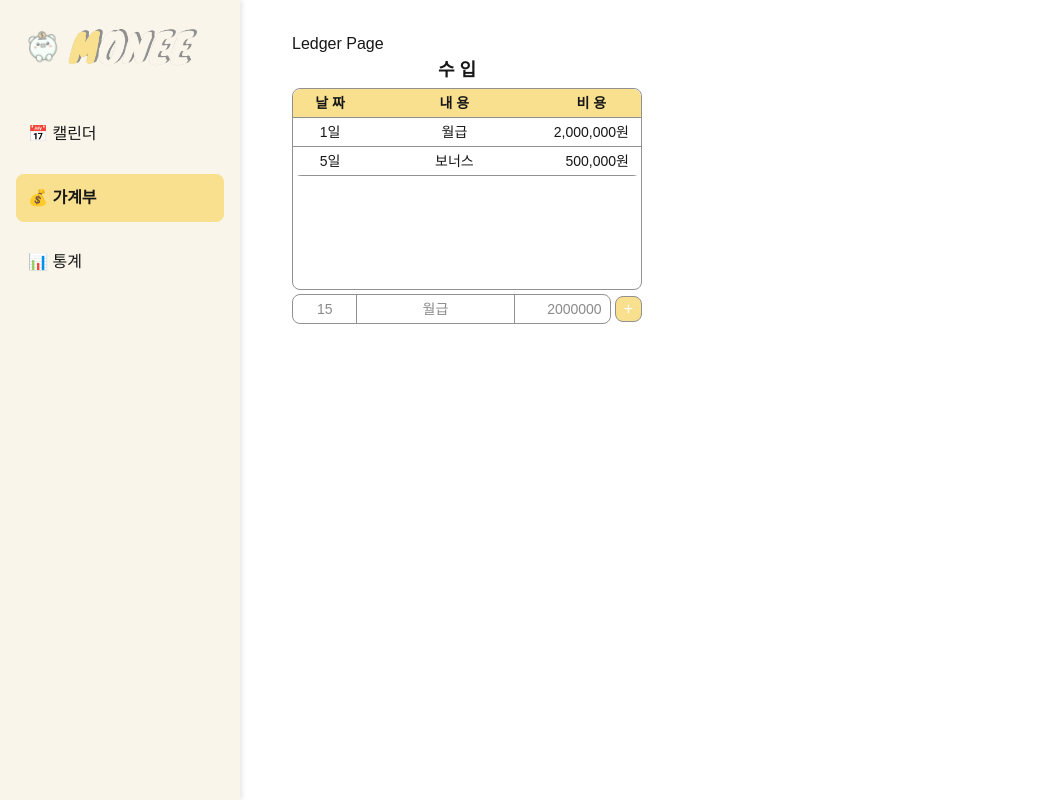
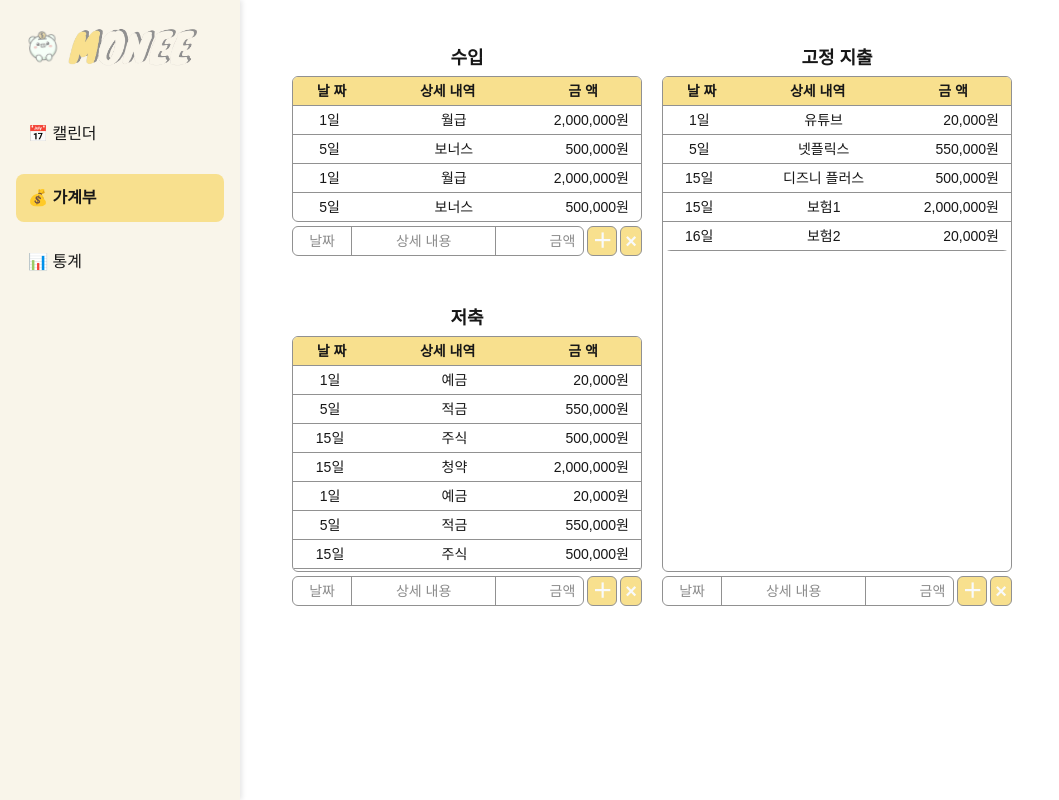
Before and after one commit to nastorond/monee, a Next.js app in the folder fe/: page / in a window 1280 px wide. Both pictures are taken after a click on the item "💰 가계부". Shown: the whole page, without its empty margins (0-1059 px from the left). Built offline with nearby package versions, Linux system fonts and the light colour scheme; a web font is replaced by a local one.

Commit message:
feat: income 수정 삭제 기능 추가 및 컴포넌트 복제

```diff
--- a/fe/app/globals.css
+++ b/fe/app/globals.css
@@ -1,4 +1,20 @@
 @import "tailwindcss";
+
+/* 모든 스크롤바에 적용 */
+.scrollbar-thin::-webkit-scrollbar {
+  width: 7px;
+}
+
+.scrollbar-thin::-webkit-scrollbar-thumb {
+  background-color: #F8E08E;
+  border-radius: 4px;
+  border: 1px solid #D9D9D9;
+}
+
+.scrollbar-thin::-webkit-scrollbar-track {
+  background-color: #F9F5EA;
+  border: 0.1px solid #D9D9D9;
+}
 
 @font-face {
   font-family: 'NotoSansKR';
--- a/fe/components/Ledger/Income.tsx
+++ b/fe/components/Ledger/Income.tsx
@@ -1,5 +1,5 @@
 "use client";
-import React, { useState } from "react";
+import React, { useEffect, useState } from "react";
 
 interface IncomeData {
   date: number;
@@ -8,18 +8,19 @@ interface IncomeData {
 }
 
 interface IncomeProps {
+  size: Number;
   data: IncomeData[];
   setData: React.Dispatch<React.SetStateAction<IncomeData[]>>;
 }
 
-const Income: React.FC<IncomeProps> = ({ data, setData }) => {
+const Income: React.FC<IncomeProps> = ({ size, data, setData }) => {
+  ////////////입력값 관련////////////////
   // 입력값
   const [newIncome, setNewIncome] = useState<IncomeData>({
     date: 0,
     description: "",
     amount: 0,
   });
-
 
   // 입력값 변경 핸들러
   const handleChange = (e: React.ChangeEvent<HTMLInputElement>) => {
@@ -30,17 +31,33 @@ const Income: React.FC<IncomeProps> = ({ data, setData }) => {
     }));
   };
 
-
   // 입력값 변경 핸들러 + Enter 키 감지
   const handleKeyDown = (e: React.KeyboardEvent<HTMLInputElement>) => {
     if (e.key === "Enter") {
-      handleSubmit();
+      editIndex == null ? handleAdd():handleUpdate();
     }
   };
 
 
-  // 데이터 전송
-  const handleSubmit = () => {
+  ////////////컨텍스트 메뉴/////////////
+  const [contextMenu, setContextMenu] = useState<{ x: number; y: number; index: number } | null>(null);
+
+  // 행 우클릭 이벤트 핸들러
+  const handleContextMenu = (e: React.MouseEvent, index: number) => {
+    e.preventDefault(); // 기본 우클릭 메뉴 비활성화
+    setContextMenu({ x: e.clientX, y: e.clientY, index });
+  };
+
+  // 다른 곳 클릭 시 컨텍스트 메뉴 닫기
+  useEffect(() => {
+    const handleClickOutside = () => setContextMenu(null);
+    window.addEventListener("click", handleClickOutside);
+    return () => window.removeEventListener("click", handleClickOutside);
+  }, []);
+
+
+  ////////////데이터 추가//////////////
+  const handleAdd = () => {
     // 빈 데이터가 있을 경우
     if (!newIncome.date || !newIncome.description || !newIncome.amount) {
       alert("모든 값을 입력해주세요.");
@@ -55,7 +72,7 @@ const Income: React.FC<IncomeProps> = ({ data, setData }) => {
 
     // 성공 - 데이터 전송 후 초기화
     if (newIncome.date && newIncome.description && newIncome.amount) {
-      console.log("전송할 데이터:", newIncome);
+      console.log("데이터 추가: ", newIncome);
 
       setData((prevData) => [...prevData, {
         date: Number(newIncome.date),
@@ -69,27 +86,85 @@ const Income: React.FC<IncomeProps> = ({ data, setData }) => {
 
 
 
+  ////////////데이터 수정//////////////
+  const [editIndex, setEditIndex] = useState<number | null>(null);
+
+  const handleEdit = (index: number) => {
+    const item = data[index];
+    setNewIncome(item);
+    setEditIndex(index);
+    setContextMenu(null);
+  };
+
+  const handleUpdate = () => {
+    // 빈 데이터가 있을 경우
+    if (!newIncome.date || !newIncome.description || !newIncome.amount) {
+      alert("모든 값을 입력해주세요.");
+      return;
+    }
+
+    // 오류 - date
+    if (Number(newIncome.date) < 1 || Number(newIncome.date)  > 31) {
+      alert("날짜는 1부터 31 사이의 숫자여야 합니다.");
+      return;
+    }
+
+    setData((prevData) =>
+      prevData.map((item, i) => (i === editIndex ? {
+        date: Number(newIncome.date),
+        description: newIncome.description,
+        amount: Number(newIncome.amount)
+      } : item))
+    );
+
+    setEditIndex(null);
+    setNewIncome({ date: 0, description: "", amount: 0 });
+  };
+
+  ////////////데이터 삭제//////////////
+  const handleDelete = (index: number) => {
+    setData((prevData) => prevData.filter((_, i) => i !== index));
+    setEditIndex(null);
+    setNewIncome({ date: 0, description: "", amount: 0 });
+  };
+
+  ///////////입력 값 초기화/////////////
+  const handleReset = () => {
+    setEditIndex(null);
+    setNewIncome({ date: 0, description: "", amount: 0 });
+  };
+
   return (
     <div>
-      <h2 className="mb-1 pr-5 text-lg font-bold text-center">수  입</h2>
+      <div className="m-0 p-0 overflow-hidden rounded-md border border-[#919191] max-w-[350px]">
 
-      <div className="m-0 p-0 overflow-hidden rounded-lg border border-[#919191] max-w-[350px]">
-        <div className="m-0 p-0 min-h-[200px] max-h-[200px] overflow-y-scroll">
-        <table className="w-full border-collapse overflow-hidden rounded-lg">
-          <thead className="bg-[#F8E08E] border-b border-[#919191] sticky top-0">
+        <table className="w-full border-collapse overflow-hidden">
+          <thead className="bg-[#F8E08E] border-b border-[#919191]">
             <tr>
               <th className="px-3 py-1 text-sm font-semibold whitespace-nowrap w-2/9">날 짜</th>
-              <th className="px-3 py-1 text-sm font-semibold whitespace-nowrap w-5/9">내 용</th>
-              <th className="px-3 py-1 text-sm font-semibold whitespace-nowrap w-2/9">비 용</th>
+              <th className="px-3 py-1 text-sm font-semibold whitespace-nowrap w-4/9">상세 내역</th>
+              <th className="px-3 py-1 text-sm font-semibold whitespace-nowrap w-3/9">금 액</th>
             </tr>
           </thead>
+        </table>
 
+        <div
+          className="m-0 p-0 overflow-y-scroll scrollbar-thin"
+          style={{ minHeight: `${size}px`, maxHeight: `${size}px` }}
+        >
+        <table className="w-full border-collapse overflow-hidden rounded-lg">
           <tbody >
             {data.map((income, index) => (
-              <tr key={index} className="hover:bg-[#F9F5EA] transition border-b border-[#919191]">
-                <td className=" px-3 py-1 text-sm font-normal text-center whitespace-nowrap">{income.date}일</td>
-                <td className=" px-3 py-1 text-sm font-normal text-center whitespace-nowrap">{income.description}</td>
-                <td className=" px-3 py-1 text-sm font-normal text-right whitespace-nowrap">{income.amount.toLocaleString()}원</td>
+              <tr
+                key={index}
+                onContextMenu={(e) => handleContextMenu(e, index)}
+                className={`transition border-b border-[#919191]
+                  ${editIndex === index ? "bg-[#F8E08E]" : "hover:bg-[#F9F5EA]"}
+                `}
+              >
+                <td className=" px-3 py-1 text-sm font-normal text-center whitespace-nowrap w-2/9">{income.date}일</td>
+                <td className=" px-3 py-1 text-sm font-normal text-center whitespace-nowrap w-5/9">{income.description}</td>
+                <td className=" px-3 py-1 text-sm font-normal text-right whitespace-nowrap w-2/9">{income.amount.toLocaleString()}원</td>
               </tr>
             ))}
             </tbody>
@@ -97,9 +172,30 @@ const Income: React.FC<IncomeProps> = ({ data, setData }) => {
         </div>
       </div>
 
-      {/* 🔥 새로운 데이터 입력 필드 + 전송 버튼 */}
+      {/* 컨텍스트 메뉴 (우클릭 시 표시) */}
+      {contextMenu && (
+        <div
+          className="absolute bg-white border border-gray-300 rounded-md shadow-md text-sm"
+          style={{ top: contextMenu.y, left: contextMenu.x, zIndex: 50 }}
+        >
+          <button
+            onClick={() => handleEdit(contextMenu.index)}
+            className="block w-full pl-3 pr-4 py-1 text-center hover:bg-gray-200"
+          >
+            ✏️ 수정
+          </button>
+          <button
+            onClick={() => handleDelete(contextMenu.index)}
+            className="block w-full pl-3 pr-4 py-1 text-center hover:bg-gray-200"
+          >
+            ✖️ 삭제
+          </button>
+        </div>
+      )}
+
+      {/* 새로운 데이터 입력 필드 + 전송 버튼 */}
       <div className="flex items-center max-w-[350px]">
-        <div className="border border-[#919191] rounded-lg p-0 mx-0 my-1 ">
+        <div className="border border-[#919191] rounded-md p-0 mx-0 my-1 ">
           <input
             type="text"
             name="date"
@@ -107,7 +203,7 @@ const Income: React.FC<IncomeProps> = ({ data, setData }) => {
             onChange={handleChange}
             onKeyDown={handleKeyDown}
             className="w-2/10 px-2 py-1 text-sm text-center focus:outline-none"
-            placeholder="15"
+            placeholder="날짜"
           />
           <input
             type="text"
@@ -116,7 +212,7 @@ const Income: React.FC<IncomeProps> = ({ data, setData }) => {
             onChange={handleChange}
             onKeyDown={handleKeyDown}
             className="w-5/10 px-2 py-1 text-sm text-center border-l border-r border-[#919191] focus:outline-none"
-            placeholder="월급"
+            placeholder="상세 내용"
           />
           <input
             type="text"
@@ -124,15 +220,21 @@ const Income: React.FC<IncomeProps> = ({ data, setData }) => {
             value={newIncome.amount || ""}
             onChange={handleChange}
             onKeyDown={handleKeyDown}
-            className="w-3/10 px-2 py-1 text-sm text-right  focus:outline-none"
-            placeholder="2000000"
+            className="w-3/10 px-2 py-1 text-sm text-right focus:outline-none"
+            placeholder="금액"
           />
         </div>
         <button
-            onClick={handleSubmit}
-            className="ml-1 px-2 py-0 text-white bg-[#F8E08E] border border-[#919191] rounded-lg hover:bg-[#D9D9D9] transition"
+            onClick={editIndex == null ? handleAdd:handleUpdate}
+            className="ml-[3px] px-[4px] p-[0px] font-black text-[#F8FAFC] text-xl bg-[#F8E08E] border border-[#919191] rounded-md hover:bg-[#D9D9D9] transition"
         >
-          +
+          ＋
+        </button>
+        <button
+            onClick={handleReset}
+            className="ml-[3px] px-[4px] p-[0px] font-black text-[#F8FAFC] text-xl bg-[#F8E08E] border border-[#919191] rounded-md hover:bg-[#D9D9D9] transition"
+        >
+         ×
         </button>
       </div>
     </div>
--- a/fe/components/Ledger/page.tsx
+++ b/fe/components/Ledger/page.tsx
@@ -11,15 +11,42 @@ interface IncomeData {
 
 export default function Ledger() {
   const [incomeData, setIncomeData] = useState<IncomeData[]>([]);
+  const [savingsData, setSavingsData] = useState<IncomeData[]>([]);
+  const [fixedExpensesData, setFixedExpensesData] = useState<IncomeData[]>([]);
 
   useEffect(() => {
     const tempIncomeData: IncomeData[] = [
       { date: 1, description: "월급", amount: 2000000 },
       { date: 5, description: "보너스", amount: 500000 },
-
+      { date: 1, description: "월급", amount: 2000000 },
+      { date: 5, description: "보너스", amount: 500000 },
     ];
     setIncomeData(tempIncomeData);
+
+    const tempSavingsData: IncomeData[] = [
+      { date: 1, description: "예금", amount: 20000 },
+      { date: 5, description: "적금", amount: 550000 },
+      { date: 15, description: "주식", amount: 500000 },
+      { date: 15, description: "청약", amount: 2000000 },
+      { date: 1, description: "예금", amount: 20000 },
+      { date: 5, description: "적금", amount: 550000 },
+      { date: 15, description: "주식", amount: 500000 },
+      { date: 15, description: "청약", amount: 2000000 },
+    ];
+    setSavingsData(tempSavingsData);
+
+
+    const tempFixedExpensesData: IncomeData[] = [
+      { date: 1, description: "유튜브", amount: 20000 },
+      { date: 5, description: "넷플릭스", amount: 550000 },
+      { date: 15, description: "디즈니 플러스", amount: 500000 },
+      { date: 15, description: "보험1", amount: 2000000 },
+      { date: 16, description: "보험2", amount: 20000 },
+    ];
+    setFixedExpensesData(tempFixedExpensesData);
   }, []);
+
+
   // useEffect(() => {
   //   // API 호출을 가정한 비동기 함수
   //   const fetchIncomeData = async () => {
@@ -34,8 +61,32 @@ export default function Ledger() {
 
   return (
     <div>
-      Ledger Page
-      <Income data={incomeData} setData={setIncomeData} />
+      <div className="flex flex-row justify-between gap-5 mt-3">
+        {/* 1단 */}
+        <div className="flex flex-col justify-between gap-10">
+          {/* 수입 */}
+          <div>
+            <h2 className="mb-1 text-lg font-bold text-center">수입</h2>
+            <Income size={115} data={incomeData} setData={setIncomeData} />
+          </div>
+
+          {/* 저축 */}
+          <div>
+            <h2 className="mb-1 text-lg font-bold text-center">저축</h2>
+            <Income size={205} data={savingsData} setData={setSavingsData} />
+          </div>
+        </div>
+
+        {/* 2단 */}
+        {/* 고정 지출 */}
+        <div>
+          <h2 className="mb-1 text-lg font-bold text-center">고정 지출</h2>
+          <Income size={465} data={fixedExpensesData} setData={setFixedExpensesData} />
+        </div>
+
+        {/* 3단 */}
+        {/* 변동 지출 */}
+      </div>
     </div>
   );
 }
```
Also changed, not shown: fe/components/Ledger/Savings.tsx (deleted).
